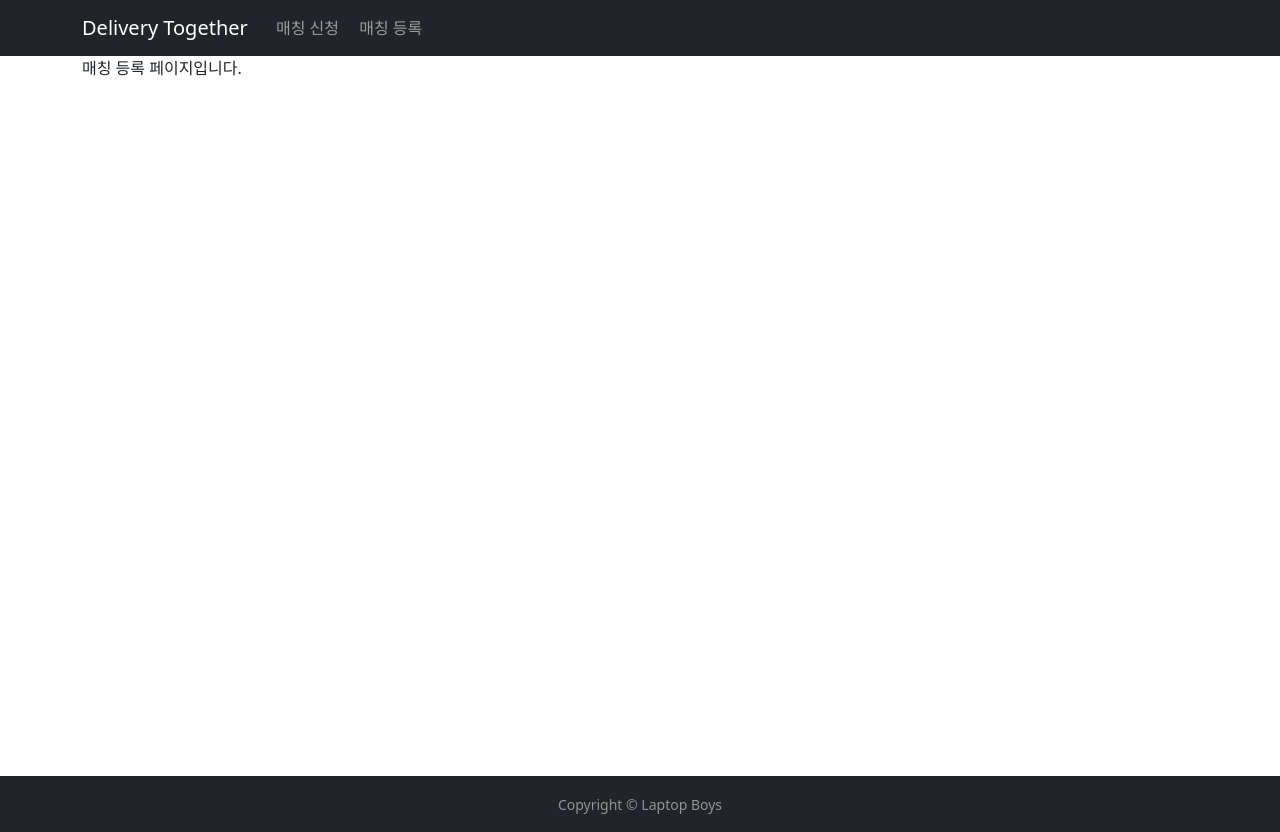
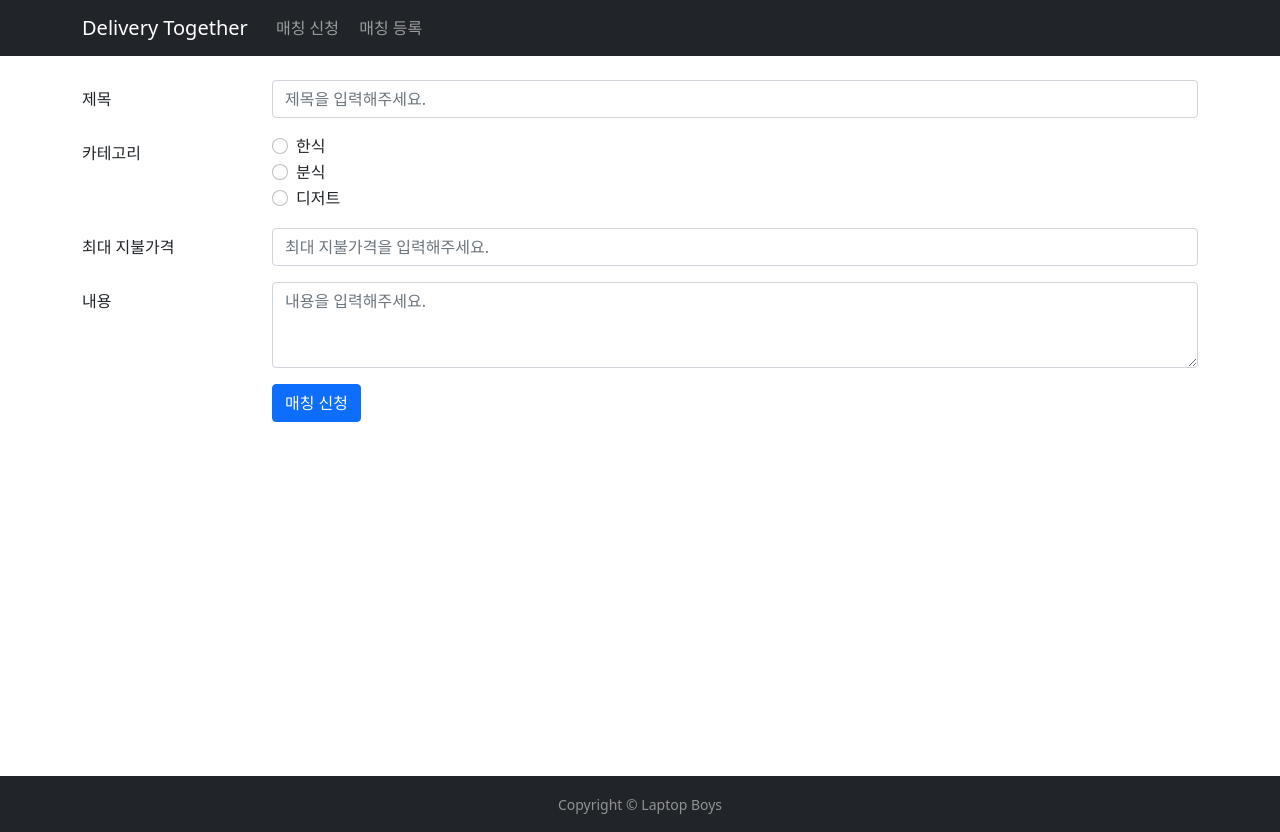
Before and after one commit to yu-capstone-design/delivery-together, a React (Create React App) app in the folder delivery-together-frontend/: page /matchingForm in a window 1280 px wide. Built offline with nearby package versions, Linux system fonts and the light colour scheme.

Commit message:
Style: 매칭 신청 양식 구성

```diff
--- a/delivery-together-frontend/src/App.js
+++ b/delivery-together-frontend/src/App.js
@@ -3,8 +3,8 @@ import { Container } from 'react-bootstrap';
 import { Route } from 'react-router';
 import Footer from './components/Footer';
 import Header from './components/Header';
-import Map from './pages/Map';
-import MatchingForm from './pages/MatchingForm';
+import Map from './pages/matching/Map';
+import MatchingForm from './pages/matching/MatchingForm';
 
 function App() {
   return (
--- a/delivery-together-frontend/src/pages/MatchingForm.js
+++ /dev/null
@@ -1,7 +0,0 @@
-import React from 'react';
-
-const MatchingForm = () => {
-  return <div>매칭 등록 페이지입니다.</div>;
-};
-
-export default MatchingForm;
--- /dev/null
+++ b/delivery-together-frontend/src/pages/matching/MatchingForm.js
@@ -0,0 +1,80 @@
+import React from 'react';
+import { Form, Col, Button, Row } from 'react-bootstrap';
+
+const MatchingForm = () => {
+  return (
+    <Form>
+      <br />
+      {/* 제목 */}
+      <Form.Group as={Row} className="mb-3" controlId="formHorizontalEmail">
+        <Form.Label column sm={2}>
+          제목
+        </Form.Label>
+        <Col sm={10}>
+          <Form.Control type="text" placeholder="제목을 입력해주세요." />
+        </Col>
+      </Form.Group>
+      {/* 카테고리 */}
+      <fieldset>
+        <Form.Group as={Row} className="mb-3">
+          <Form.Label as="legend" column sm={2}>
+            카테고리
+          </Form.Label>
+          <Col sm={10}>
+            <Form.Check
+              type="radio"
+              label="한식"
+              name="formHorizontalRadios"
+              id="formHorizontalRadios1"
+            />
+            <Form.Check
+              type="radio"
+              label="분식"
+              name="formHorizontalRadios"
+              id="formHorizontalRadios2"
+            />
+            <Form.Check
+              type="radio"
+              label="디저트"
+              name="formHorizontalRadios"
+              id="formHorizontalRadios3"
+            />
+          </Col>
+        </Form.Group>
+      </fieldset>
+      {/* 최대 지불가격 */}
+      <Form.Group as={Row} className="mb-3" controlId="formHorizontalPassword">
+        <Form.Label column sm={2}>
+          최대 지불가격
+        </Form.Label>
+        <Col sm={10}>
+          <Form.Control
+            type="text"
+            placeholder="최대 지불가격을 입력해주세요."
+          />
+        </Col>
+      </Form.Group>
+      {/* 내용 */}
+      <Form.Group as={Row} className="mb-3" controlId="formHorizontalEmail">
+        <Form.Label column sm={2}>
+          내용
+        </Form.Label>
+        <Col sm={10}>
+          <Form.Control
+            as="textarea"
+            rows={3}
+            placeholder="내용을 입력해주세요."
+          />
+        </Col>
+      </Form.Group>
+      {/* 버튼 */}
+      <Form.Group as={Row} className="mb-3">
+        <Col sm={{ span: 10, offset: 2 }}>
+          <Button type="submit">매칭 신청</Button>
+        </Col>
+      </Form.Group>
+    </Form>
+  );
+};
+
+export default MatchingForm;
```
Also changed, not shown: delivery-together-frontend/src/pages/matching/Map.js (renamed from delivery-together-frontend/src/pages/Map.js).
